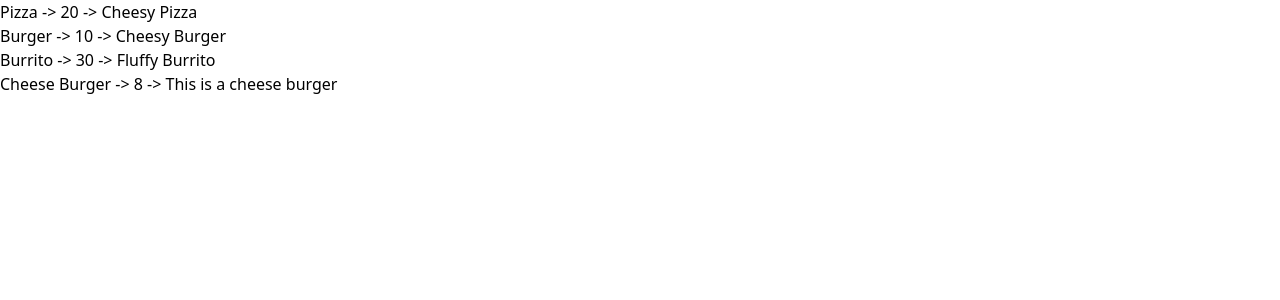
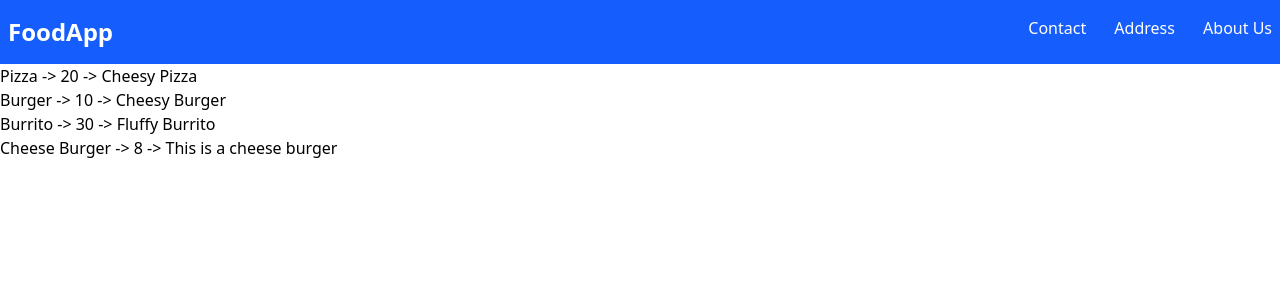
Before and after one commit to AnubhavNegi/Food-Menu-App, a Django app: page /myapp/ in a window 1280 px wide. Shown: the top 300 px of the page. Run offline with Django 5.2, Linux system fonts and the light colour scheme; data comes from the database, SQL or seed files in the repository.

Commit message:
Added a navbar in the index template of myapp

```diff
--- a/myapp/templates/myapp/index.html
+++ b/myapp/templates/myapp/index.html
@@ -8,6 +8,18 @@
     <script src="https://cdn.jsdelivr.net/npm/@tailwindcss/browser@4"></script>
 </head>
 <body>
+
+    <nav class="bg-blue-600 text-white">
+        <div class="flex justify-between px-2 py-4">
+            <a href="" class="font-bold text-2xl">FoodApp</a>
+            <div class="space-x-6">
+                <a href="">Contact</a>
+                <a href="">Address</a>
+                <a href="">About Us</a>
+            </div>
+        </div>
+    </nav>
+
     <ul>
     {% for item in item_list %}
         <li>
```
